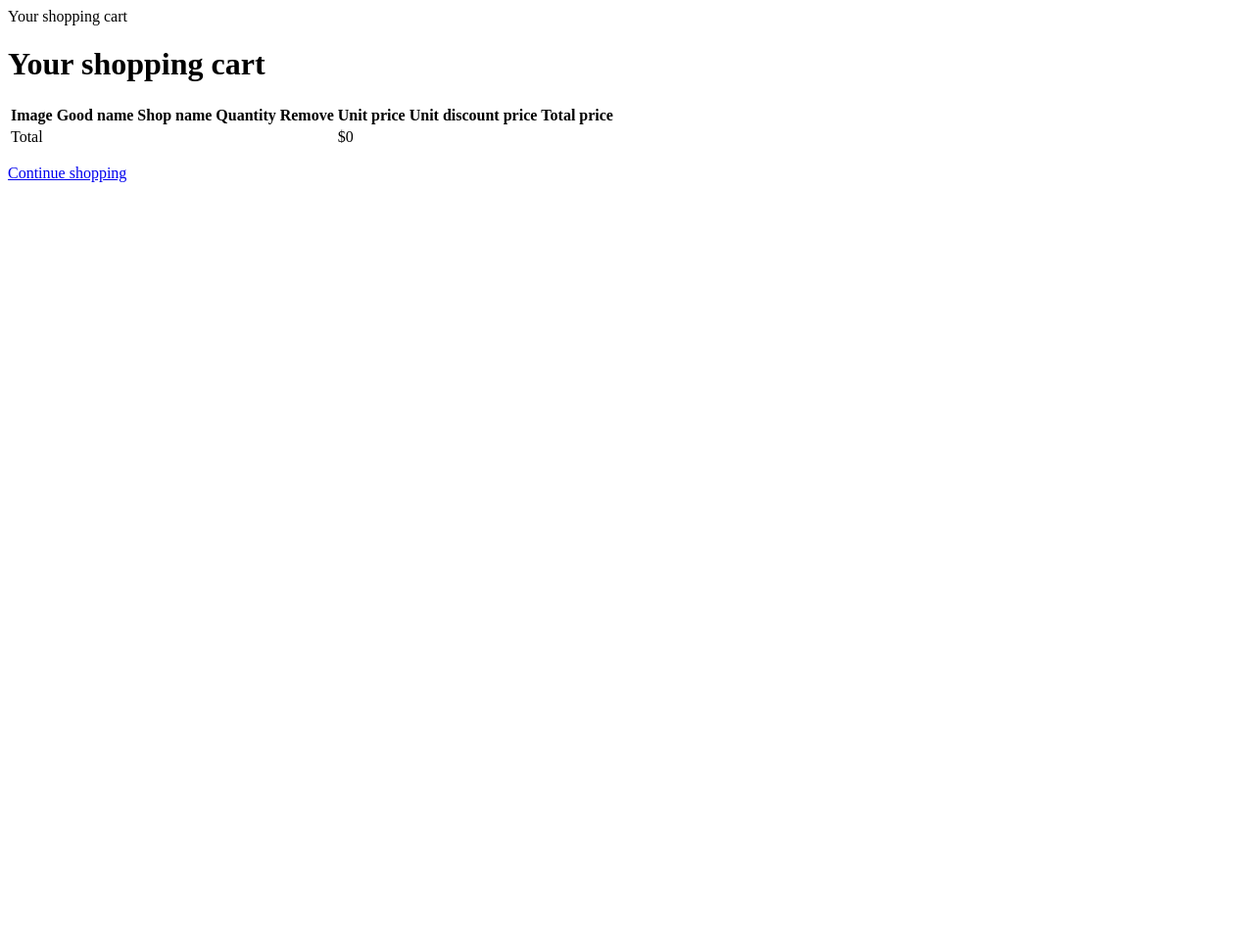
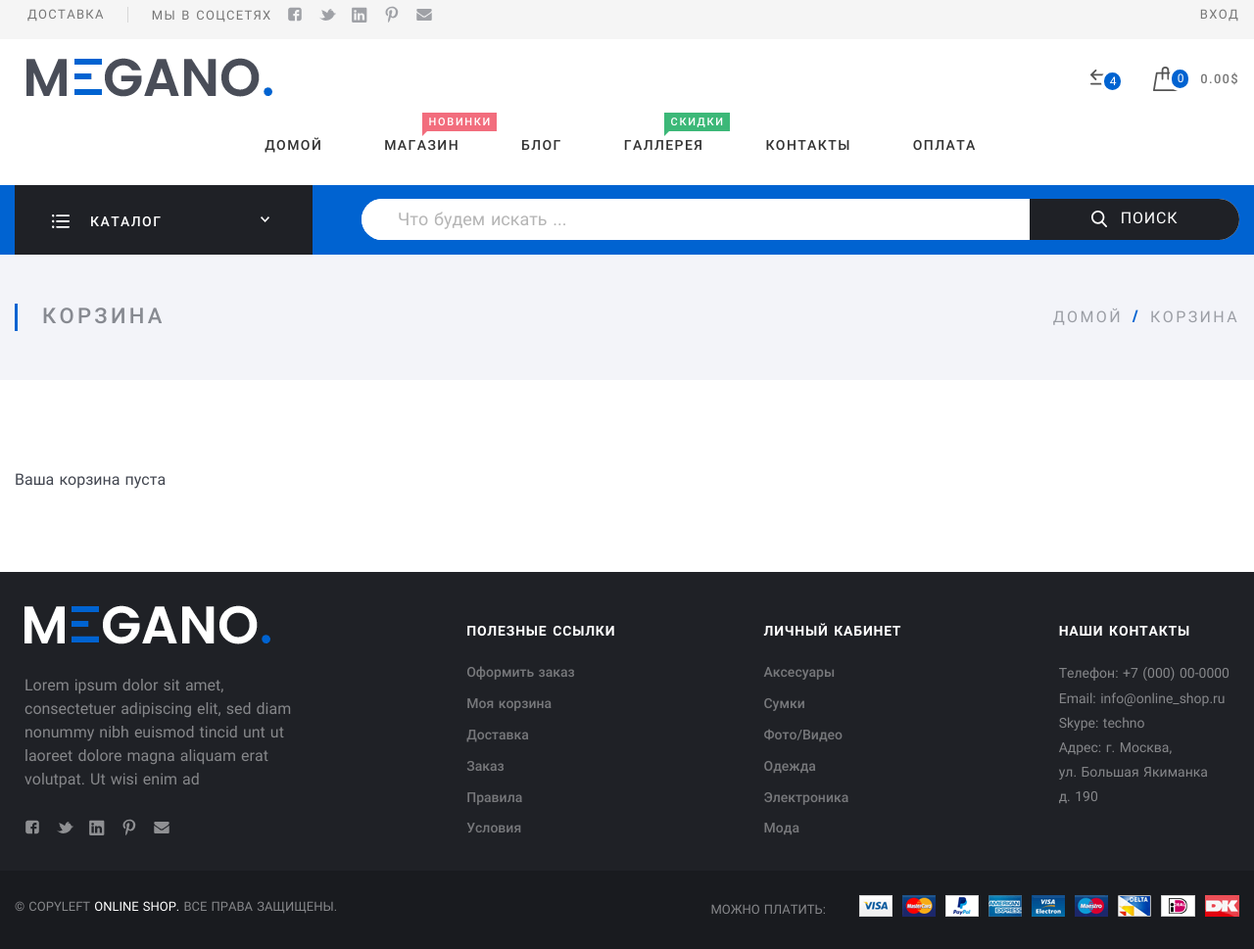
Before and after one commit to chegodaevvl/online_shop, a Django app: page /cart/ in a window 1280 px wide. Shown: the whole page at 98% size. Before the commit the page ends 186 px from the top, so only its background shows below. Run offline with Django 3.2, Linux system fonts and the light colour scheme.

Commit message:
Shop cart - first try

```diff
--- a/online_shop/templates/app_cart/cart_detail.html
+++ b/online_shop/templates/app_cart/cart_detail.html
@@ -1,63 +1,107 @@
-{#{% extends "base.html" %}#}
-{#{% load static %}214#}
-
-{% block title %}Your shopping cart{% endblock %}
+{% extends "base.html" %}
+{% load static %}
 {% block content %}
-    <h1>Your shopping cart</h1>
-    <table class="cart">
-        <thead>
-            <tr>
-                <th>Image</th>
-                <th>Good name</th>
-                <th>Shop name</th>
-                <th>Quantity</th>
-                <th>Remove</th>
-                <th>Unit price</th>
-                <th>Unit discount price</th>
-                <th>Total price</th>
-            </tr>
-        </thead>
-        <tbody>
-            {% for item in cart %}
-                {% with good=item.goodsname %}
-                    <tr>
-                        <td>
-{#                            <a href="{{ product.get_absolute_url }}">#}
-{#                                <img src="{% if product.image %}{{ product.image.url }}#}
-{#                                {% else %}{% static "img/no_image.png" %}{% endif %}">#}
-{#                            </a>#}
-                        </td>
-                        <td>{{ item.good.goodsidx.goodsname }}</td>
-                        <td> {{ item.shopname }}</td>
-                        <td>
-                            <form action="{% url "app_cart:cart_add" item.good.pk %}" method="post">
-                                {{ item.update_quantity_form.quantity }}
-                                {{ item.update_quantity_form.update }}
-                                {{ item.update_quantity_form.max_quantity }}
-                                <input type="submit" value="Update">
-                                {% csrf_token %}
-                            </form>
-                        </td>
-                        <td>
-                            <a href="{% url "app_cart:cart_remove" item.good.pk %}">Remove</a>
-                        </td>
-                        <td class="num">${{ item.price }}</td>
-                        <td class="num">${{ item.discount_price }}</td>
-                        <td class="num">${{ item.total_price }}</td>
-                    </tr>
-                {% endwith %}
-            {% endfor %}
-            <tr class="total">
-                <td>Total</td>
-                <td colspan="4"></td>
-                <td class="num">${{ cart.get_total_price }}</td>
-            </tr>
-        </tbody>
-    </table>
-    <p class="text-right">
-        <a href="/categories/" class="button light">Continue shopping</a>
-        {% if cart and request.user.is_authenticated%}
-            <a href="{% url "app_orders:order_create" %}" class="button">Create Order</a>
+  <div class="Middle Middle_top">
+    <div class="Middle-top">
+      <div class="wrap">
+        <div class="Middle-header">
+          <h1 class="Middle-title">
+            Корзина
+          </h1>
+          <ul class="breadcrumbs Middle-breadcrumbs">
+            <li class="breadcrumbs-item">
+              <a href="{% url 'main' %}">домой</a>
+            </li>
+            <li class="breadcrumbs-item breadcrumbs-item_current">
+              <span>Корзина</span>
+            </li>
+          </ul>
+        </div>
+      </div>
+    </div>
+    <div class="Section">
+      <div class="wrap">
+        {% if cart %}
+        <form class="form Cart" action="#" method="post">
+          {% csrf_token %}
+          {% for item in cart %}
+            <div class="Cart-product">
+            <div class="Cart-block Cart-block_row">
+              <div class="Cart-block Cart-block_pict">
+                <a class="Cart-pict" href="{{ product.get_absolute_url }}">
+                  <img class="Cart-img" src="{{ product.image.url }}" alt="{{ item.good.goodsidx.goodsname }}"/>
+                </a>
+              </div>
+              <div class="Cart-block Cart-block_info">
+                <a class="Cart-title" href="{{ product.get_absolute_url }}">
+                  {{ item.good.goodsidx.goodsname }}
+                </a>
+                <div class="Cart-desc">
+                  {{ item.good.goodsidx.description }}
+                </div>
+              </div>
+              <div class="Cart-block Cart-block_price">
+                <div class="Cart-price Cart-price_old">
+                  {{ item.price }}
+                </div>
+                <div class="Cart-price">
+                  {{ item.discount_price }}
+                </div>
+              </div>
+            </div>
+            <div class="Cart-block Cart-block_row">
+              <div class="Cart-block Cart-block_seller">
+                <!-- - var options = setOptions(items, ['value', 'selected', 'disabled']);-->
+                <select class="form-select">
+                  <option value="good">
+                    shop good
+                  </option>
+                  <option value="kke" selected="selected">
+                    shop kke
+                  </option>
+                  <option value="sssssl">
+                    market sssssl
+                  </option>
+                </select>
+              </div>
+              <div class="Cart-block Cart-block_amount">
+                <div class="Cart-amount">
+                  <div class="Amount">
+                    <button class="Amount-remove" type="button">
+                    </button>
+                    <input class="Amount-input form-input" name="amount" type="text" value="1"/>
+                    <button class="Amount-add" type="button">
+                    </button>
+                  </div>
+                </div>
+              </div>
+              <div class="Cart-block Cart-block_delete">
+                <a class="Cart-delete" href="#">
+                  <img src="{% static 'assets/img/icons/card/delete.svg' %}" alt="delete.svg"/>
+                </a>
+              </div>
+            </div>
+          </div>
+          {% endfor %}
+          <div class="Cart-total">
+            <div class="Cart-block Cart-block_total">
+              <strong class="Cart-title">
+                Итого:
+              </strong>
+              <span class="Cart-price">200.99$</span>
+              <span class="Cart-price_old">{{ cart.get_total_price }}</span>
+            </div>
+            <div class="Cart-block">
+              <a class="btn btn_success btn_lg" href="order.html">
+                Оформить заказ
+              </a>
+            </div>
+          </div>
+        </form>
+        {% else %}
+          <p>Ваша корзина пуста</p>
         {% endif %}
-    </p>
+      </div>
+    </div>
+  </div>
 {% endblock %}
--- a/online_shop/templates/app_goods/goods_card.html
+++ b/online_shop/templates/app_goods/goods_card.html
@@ -30,7 +30,7 @@
         <a class="Card-btn" href="#">
           <img src="{% static 'assets/img/icons/card/bookmark.svg' %}" alt="bookmark.svg"/>
         </a>
-        <a class="Card-btn" href="#">
+        <a class="Card-btn" href="/cart/add/{{ item.id }}">
           <img src="{% static 'assets/img/icons/card/cart.svg' %}" alt="cart.svg"/>
         </a>
         <a class="Card-btn" href="compare.html">
--- a/online_shop/templates/header.html
+++ b/online_shop/templates/header.html
@@ -97,7 +97,7 @@
             <img class="CartBlock-img" src="{% static 'assets/img/icons/exchange.svg' %}" alt="exchange.svg"/>
             <span class="CartBlock-amount">4</span>
           </a>
-          <a class="CartBlock-block" href="cart.html">
+          <a class="CartBlock-block" href="/cart">
             <img class="CartBlock-img" src="{% static 'assets/img/icons/cart.svg' %}" alt="cart.svg"/>
             <span class="CartBlock-amount">0</span>
           </a>
```
Also changed, not shown: online_shop/templates/app_cart/cart.html (added, +57 -0 lines).
